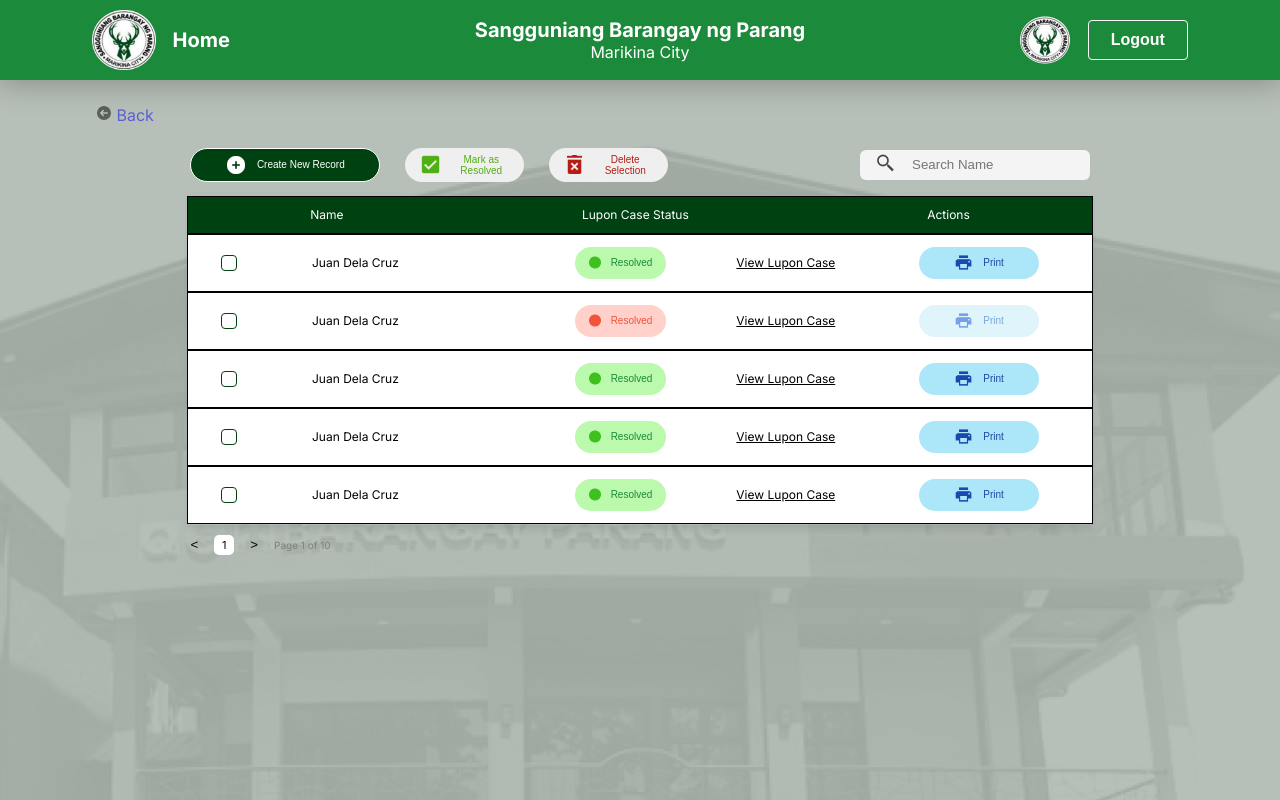
After one commit to albarr15/brgy-parang, a Node server app: template views/admin-accounts-db-view.html in a window 1280 px wide. The commit adds this page. Run offline with Node 20, Linux system fonts and the light colour scheme; the template is opened without the code that fills it, so the values that code supplies are empty; some libraries are stand-ins or nearby versions.

Commit message:
Added buttons for certificate and accounts db views, created accounts db view file (content not yet updated)

```diff
--- a/public/css/index.css
+++ b/public/css/index.css
@@ -760,7 +760,7 @@ html {
 }
 
 .option {
-  width: 45%;
+  width: 100%;
   margin: 10px 0;
   padding: 10px 0;
   display: flex;
@@ -811,3 +811,13 @@ html {
   background-color: #236759;
   color: #AFE1D7;
 }
+
+#brgy-certs-btn {
+  background-color: #725D12;
+  color: #E4C761;
+}
+
+#accounts-btn {
+  background-color: #0D3919;
+  color: #7BBD4E;
+}
--- /dev/null
+++ b/views/admin-accounts-db-view.html
@@ -0,0 +1,107 @@
+<!DOCTYPE html>
+<html>
+    <head>
+        <title>
+            Admin: Accounts DB Viewing
+        </title>
+        <link rel = "stylesheet" type = "text/css" href = "../public/css/homepage.css">
+        <script src = "../public/js/components.js" type="text/javascript"></script>
+        <link rel = "stylesheet" type = "text/css" href = "../public/css/index.css">
+        <script src = "../public/js/header.js" type="text/javascript"></script>
+        <meta name="viewport" content="width=device-width, initial-scale=1.0">
+    </head>
+    <body>
+        <div class = "main-container">
+            <div class= "header" id="header">
+                <div class = "header-left">
+                    <a href="./admin-homepage.html" class="header-logo-link" id="home-link1"><img src="../public/images/logo.png" class="header-logo"></a>
+                    <a href="./admin-homepage.html" class="header-home" id="home-link2"><h3>Home</h3></a>
+                </div>
+
+                <div class = "header-title">
+                    <div class = "header-text">
+                        <h3>Sangguniang Barangay ng Parang</h3>
+                        <h5>Marikina City</h5>
+                    </div>
+                </div>
+                <div class="header-right">
+                    <div class="header-user-profile">
+                        <span class="header-user-profile-text" id="profile-text">Admin</span>
+                        <img src="../public/images/tanod-profile.png" class="header-user-profile" id="profile-img">
+                    </div>
+                    <a href="../index.html"><button type="button" class="header-logout-btn" id="logout-btn">Logout</button></a>
+                </div>
+            </div>
+        </div>
+        <!-- CONTENT NOT YET UPDATED FOR ACCOUNTS DB VIEW -->
+        <div class="upper-container">
+            <a href="./admin-homepage.html" id="back-button">
+                <svg xmlns="http://www.w3.org/2000/svg" viewBox="0 0 16 16" fill="black" class="size-4">
+                    <path fill-rule="evenodd" d="M1 8a7 7 0 1 0 14 0A7 7 0 0 0 1 8Zm10.25.75a.75.75 0 0 0 0-1.5H6.56l1.22-1.22a.75.75 0 0 0-1.06-1.06l-2.5 2.5a.75.75 0 0 0 0 1.06l2.5 2.5a.75.75 0 1 0 1.06-1.06L6.56 8.75h4.69Z" clip-rule="evenodd"/>
+                </svg>
+                Back
+            </a>
+        </div>
+        <div class="content-container-tanod-home">
+            <div class="box-content-top">
+                <a href="A-lupon-create-case.html"><button type="button" class="form-btn create size"><img src="../public/images/form-create.png"><span>Create New Record</span></button></a>
+                <button type="button" class="form-btn resolved margin size"><img src="../public/images/form-check.png"><span>Mark as Resolved</span></button>
+                <button type="button" class="form-btn delete margin size"><img src="../public/images/form-trash.png"><span>Delete Selection</span></button>
+                <div class="search-name-reg margin">
+                    <form action="">
+                        <button type="submit"><img src="../public/images/search-reg.png"></button>
+                        <input type="text" placeholder="Search Name" name="search_name">
+                    </form>
+                  </div>
+            </div>
+            <div class="box-content">
+                <div class="box-content-header">
+                    <div class="content-text">Name</div>
+                    <div class="content-text">Lupon Case Status</div>
+                    <div class="content-text">Actions</div>
+                </div>
+                <div class="box-content-main">
+                    <button type="button" class="checkbox margin"><img src="../public/images/Done.png"></button>
+                    <div class="content-text-main">Juan Dela Cruz</div>
+                    <button type="button" class="status resolved margin"><img src="../public/images/resolved-circle.png"><span>Resolved</span></button>
+                    <a href="A-lupon-view-case.html" class="content-text-main underline">View Lupon Case</a>
+                    <a href="admin_L-onClick-print.html"><button type="button" class="print-btn reg dark margin"><img src="../public/images/print-dark.png"><span>Print</span></button></a>
+                </div>
+                <div class="box-content-main">
+                    <button type="button" class="checkbox margin"><img src="../public/images/Done.png"></button>
+                    <div class="content-text-main">Juan Dela Cruz</div>
+                    <button type="button" class="status ongoing margin"><img src="../public/images/ongoing-circle.png"><span>Resolved</span></button>
+                    <a href="A-lupon-view-case.html" class="content-text-main underline">View Lupon Case</a>
+                    <a href="admin_L-onClick-print.html"><button type="button" class="print-btn reg light margin"><img src="../public/images/print-light.png"><span>Print</span></button></a>
+                </div>
+                <div class="box-content-main">
+                    <button type="button" class="checkbox margin"><img src="../public/images/Done.png"></button>
+                    <div class="content-text-main">Juan Dela Cruz</div>
+                    <button type="button" class="status resolved margin"><img src="../public/images/resolved-circle.png"><span>Resolved</span></button>
+                    <a href="A-lupon-view-case.html" class="content-text-main underline">View Lupon Case</a>
+                    <a href="admin_L-onClick-print.html"><button type="button" class="print-btn reg dark margin"><img src="../public/images/print-dark.png"><span>Print</span></button></a>
+                </div>
+                <div class="box-content-main">
+                    <button type="button" class="checkbox margin"><img src="../public/images/Done.png"></button>
+                    <div class="content-text-main">Juan Dela Cruz</div>
+                    <button type="button" class="status resolved margin"><img src="../public/images/resolved-circle.png"><span>Resolved</span></button>
+                    <a href="A-lupon-view-case.html" class="content-text-main underline">View Lupon Case</a>
+                    <a href="admin_L-onClick-print.html"><button type="button" class="print-btn reg dark margin"><img src="../public/images/print-dark.png"><span>Print</span></button></a>
+                </div>
+                <div class="box-content-main">
+                    <button type="button" class="checkbox margin"><img src="../public/images/Done.png"></button>
+                    <div class="content-text-main">Juan Dela Cruz</div>
+                    <button type="button" class="status resolved margin"><img src="../public/images/resolved-circle.png"><span>Resolved</span></button>
+                    <a href="A-lupon-view-case.html" class="content-text-main underline">View Lupon Case</a>
+                    <a href="admin_L-onClick-print.html"><button type="button" class="print-btn reg dark margin"><img src="../public/images/print-dark.png"><span>Print</span></button></a>
+                </div>
+            </div>
+            <div class="box-content-page">
+                <button class="page-btn" id="count-down">  &lt</button>
+                <div class="page-count" id="page-num">1</div>
+                <button class="page-btn" id="count-up">  &gt </button>
+                <div class="page-number">Page 1 of 10</div>
+            </div>
+        </div>
+    </body>
+</html>
```
Also changed, not shown: views/admin-homepage.html (+14 -0 lines), public/images/accounts-icon.png (added), public/images/cert-icon.png (added).
